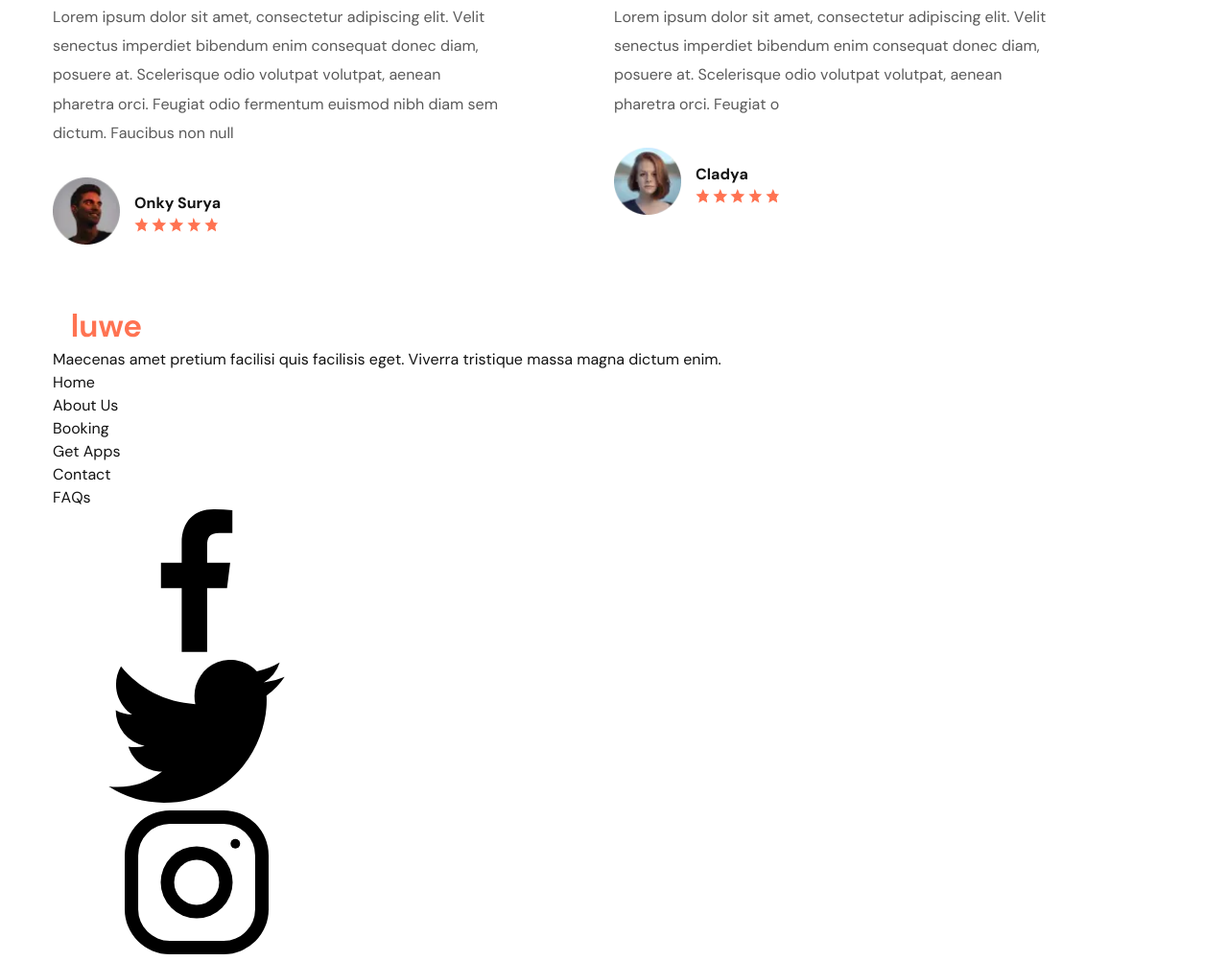
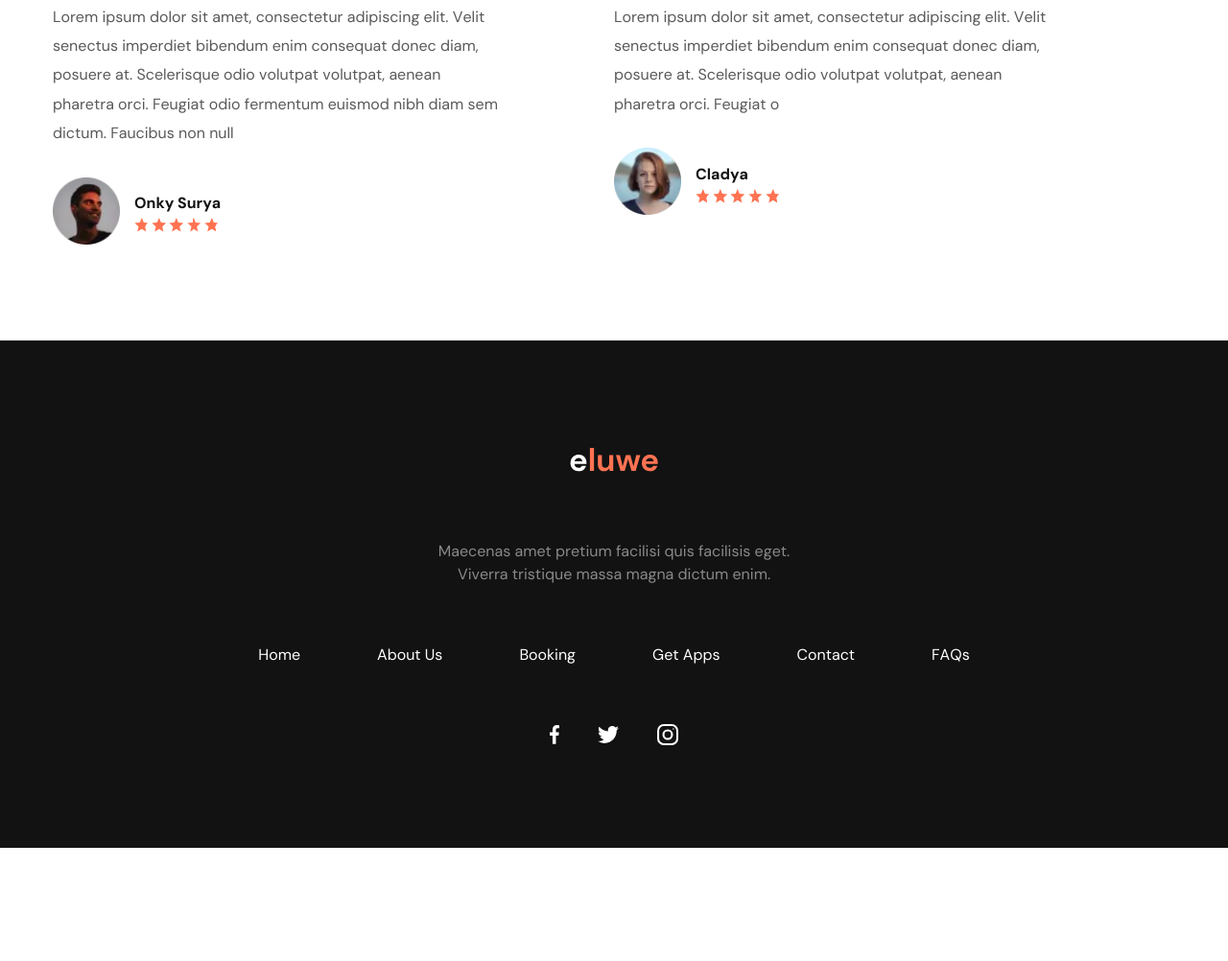
Before and after one commit to chertenok001/test-delivery, a website: page app/html/index.html in a window 1280 px wide. Shown: the part 4089-5091 px from the top of the page at 96% size. After the commit the page ends 4973 px from the top, so only its background shows below. Drawn offline with nearby package versions, Linux system fonts and the light colour scheme; files that its build step writes are made by us from their sources; files whose address does not match are found by name.

Commit message:
added footer

```diff
--- a/app/html/index.html
+++ b/app/html/index.html
@@ -289,12 +289,10 @@
         </div>
       </div>
     </section>
-
   </main>
 
-
   <footer class="footer">
-    <div class="container">
+    <div class="container footer__container">
       <a class="footer__logo logo" href="#">
         <img class="logo__img" src="images/eluwe.svg" height="48" width="92" loading="lazy" alt="logo">
       </a>
@@ -326,7 +324,7 @@
       <ul class="social">
         <li class="social__item">
           <a class="social__link" href="#" target="_blank" rel="noopener noreferrer">
-            <svg class="social__icon">
+            <svg class="social__icon social__icon--facebook">
               <use xlink:href="images/sprite.svg#icon-facebook"></use>
             </svg>
             <span class="sr-only">go to our facebook</span>
@@ -335,7 +333,7 @@
 
         <li class="social__item">
           <a class="social__link" href="#" target="_blank" rel="noopener noreferrer">
-            <svg class="social__icon">
+            <svg class="social__icon social__icon--twitter">
               <use xlink:href="images/sprite.svg#icon-twitter"></use>
             </svg>
             <span class="sr-only">go to our twitter</span>
@@ -344,7 +342,7 @@
 
         <li class="social__item">
           <a class="social__link" href="#" target="_blank" rel="noopener noreferrer">
-            <svg class="social__icon">
+            <svg class="social__icon social__icon--instagram">
               <use xlink:href="images/sprite.svg#icon-instagram"></use>
             </svg>
             <span class="sr-only">go to our instagram</span>
--- /dev/null
+++ b/app/scss/page-footer/_footer.scss
@@ -0,0 +1,71 @@
+.footer {
+  padding: 100px 0;
+  background-color: $black;
+
+  &__container {
+    display: flex;
+    flex-direction: column;
+    justify-content: center;
+    align-items: center;
+  }
+
+  &__logo {
+    margin-bottom: 60px;
+  }
+
+  &__text {
+    max-width: 380px;
+    line-height: 1.5;
+    color: rgba($white, 0.5);
+    margin-bottom: 60px;
+    text-align: center;
+  }
+}
+
+.footer-menu {
+  display: flex;
+  margin-bottom: 60px;
+
+  &__item:not(:last-child) {
+    margin-right: 80px;
+  }
+
+  &__link {
+    color: $white;
+  }
+}
+
+.social {
+  display: flex;
+  justify-content: center;
+  align-items: center;
+  box-shadow: rgba($orange, 0.45) 0px 25px 20px -20px;
+
+  &__item:not(:last-child) {
+    margin-right: 40px;
+  }
+
+  &__icon {
+    fill: $white;
+    transition: fill 0.4s;
+
+    &:hover {
+      fill: $orange;
+    }
+
+    &--facebook {
+      width: 10px;
+      height: 20px;
+    }
+
+    &--twitter {
+      width: 22px;
+      height: 18px;
+    }
+
+    &--instagram {
+      width: 22px;
+      height: 22px;
+    }
+  }
+}
--- a/app/scss/page-reviews/_reviews.scss
+++ b/app/scss/page-reviews/_reviews.scss
@@ -1,5 +1,5 @@
 .reviews {
-  padding: 60px 0;
+  padding: 60px 0 100px;
 
   &__top {
     display: flex;
@@ -24,7 +24,7 @@
       background-image: url('../images/sprite.svg#icon-min-left');
       filter: invert(0%) sepia(0%) saturate(7500%) hue-rotate(105deg) brightness(93%) contrast(105%);
       width: 40px;
-      cursor:not-allowed;
+      cursor: not-allowed;
     }
 
 
--- a/app/scss/style.scss
+++ b/app/scss/style.scss
@@ -416,3 +416,4 @@
 @import './page-booking/booking';
 
 @import './page-reviews/reviews';
+@import './page-footer/footer';
```
Also changed, not shown: app/index.html (+4 -6 lines), app/css/style.min.css.
